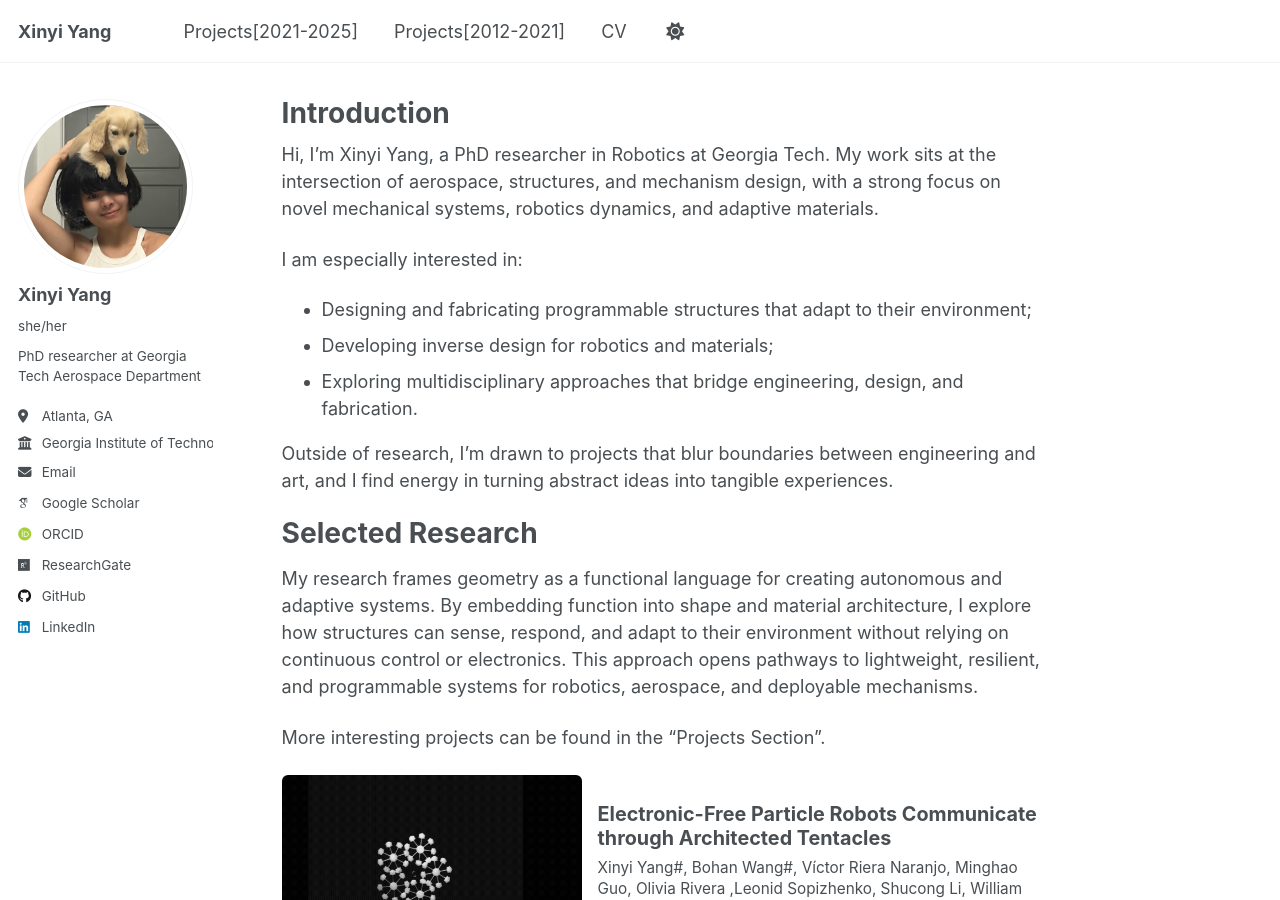
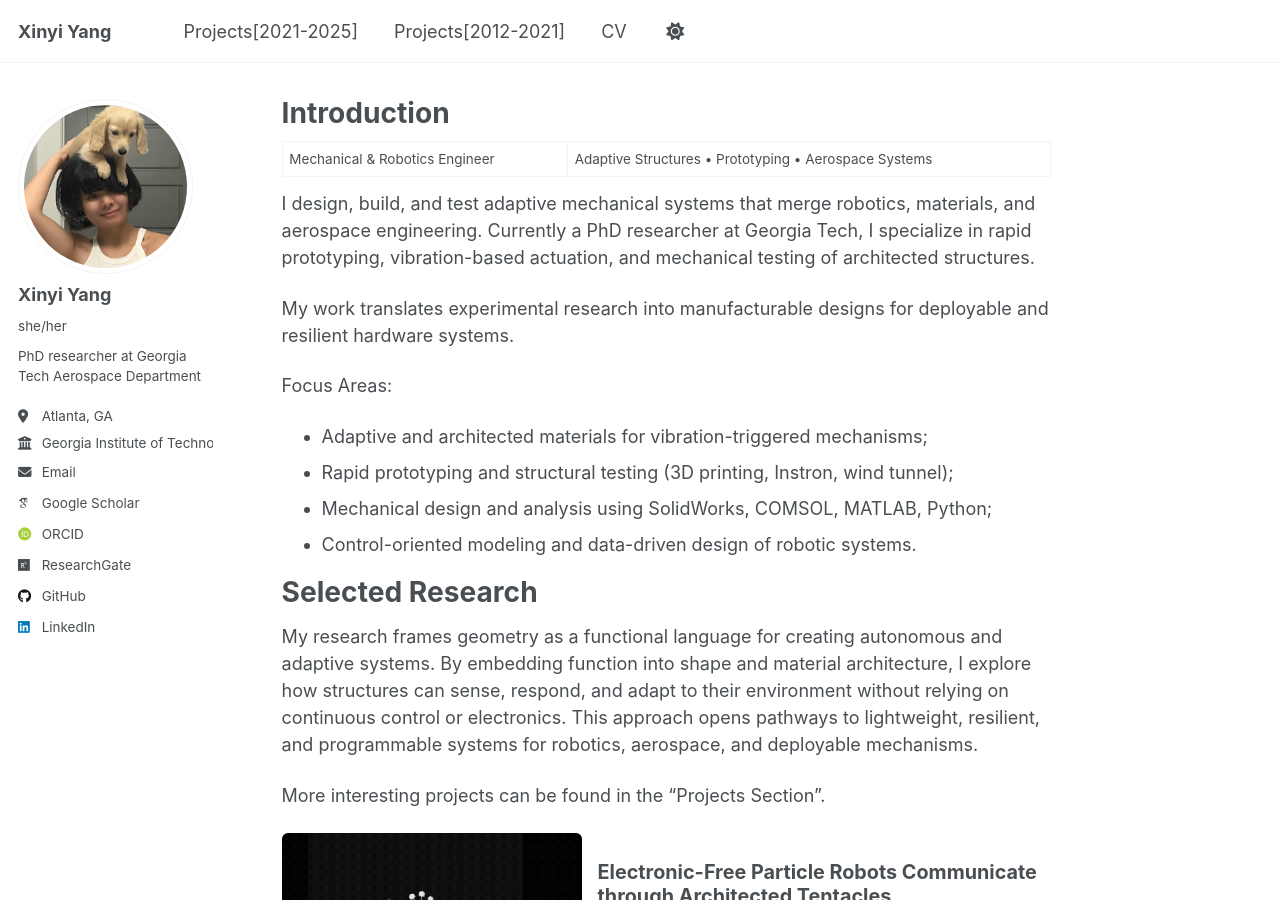
Before and after one commit to XinyiYang0/xinyiyang0.github.io, a Jekyll site: the page built from _pages/about.md, in a window 1280 px wide and 900 px high. Built offline with Jekyll 4.4.1, drawn with Linux system fonts in a browser that asks for light colours; some web fonts are replaced; a script that is not in the unit is left out.

Commit message:
Update about.md

```diff
--- a/_pages/about.md
+++ b/_pages/about.md
@@ -7,15 +7,18 @@ redirect_from:
   - /about.html
 ---
 
-Hi, I’m Xinyi Yang, a PhD researcher in Robotics at Georgia Tech.
-My work sits at the intersection of aerospace, structures, and mechanism design, with a strong focus on novel mechanical systems, robotics dynamics, and adaptive materials.
+Mechanical & Robotics Engineer | Adaptive Structures • Prototyping • Aerospace Systems
 
-I am especially interested in:
-- Designing and fabricating programmable structures that adapt to their environment;
-- Developing inverse design for robotics and materials;
-- Exploring multidisciplinary approaches that bridge engineering, design, and fabrication.
+I design, build, and test adaptive mechanical systems that merge robotics, materials, and aerospace engineering.
+Currently a PhD researcher at Georgia Tech, I specialize in rapid prototyping, vibration-based actuation, and mechanical testing of architected structures.
 
-Outside of research, I’m drawn to projects that blur boundaries between engineering and art, and I find energy in turning abstract ideas into tangible experiences.
+My work translates experimental research into manufacturable designs for deployable and resilient hardware systems.
+
+Focus Areas:
+- Adaptive and architected materials for vibration-triggered mechanisms;
+- Rapid prototyping and structural testing (3D printing, Instron, wind tunnel);
+- Mechanical design and analysis using SolidWorks, COMSOL, MATLAB, Python;
+- Control-oriented modeling and data-driven design of robotic systems.
 
 Selected Research
 ======
```
